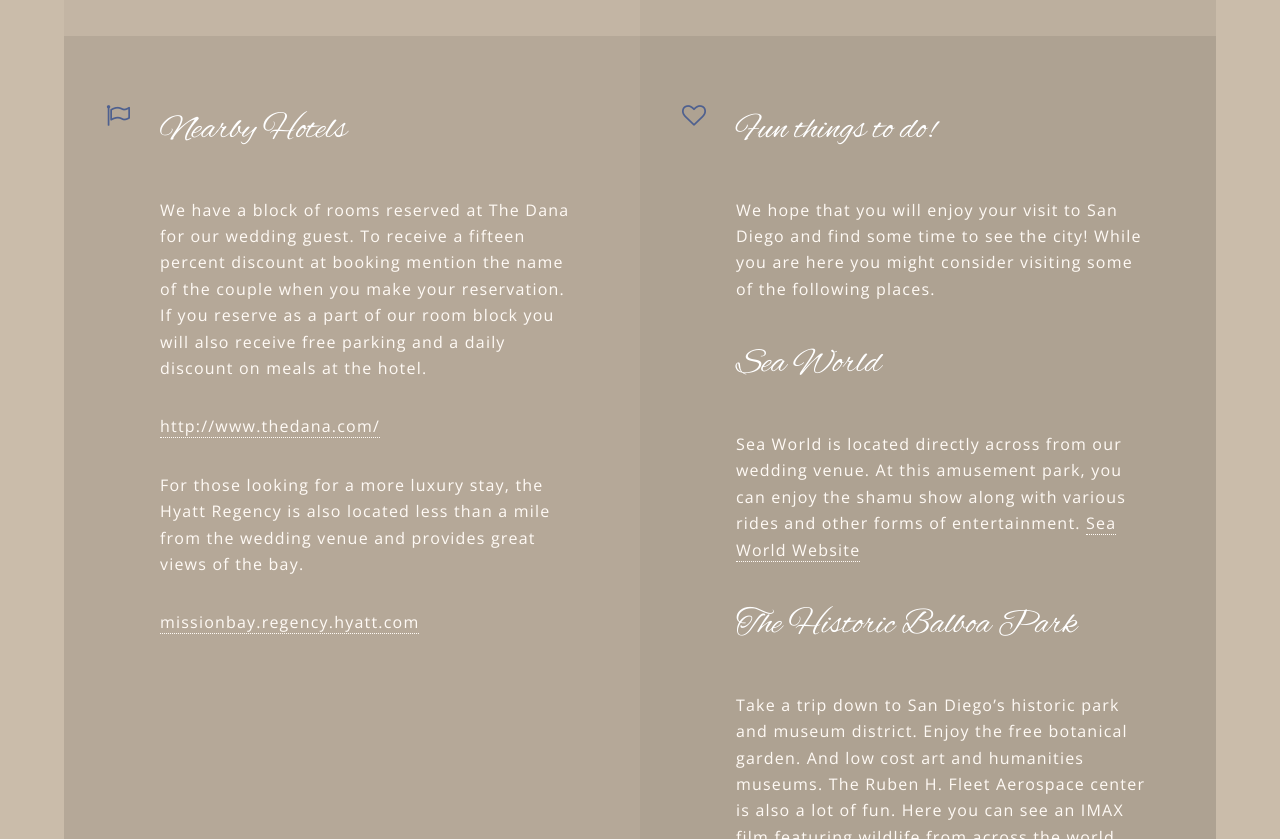
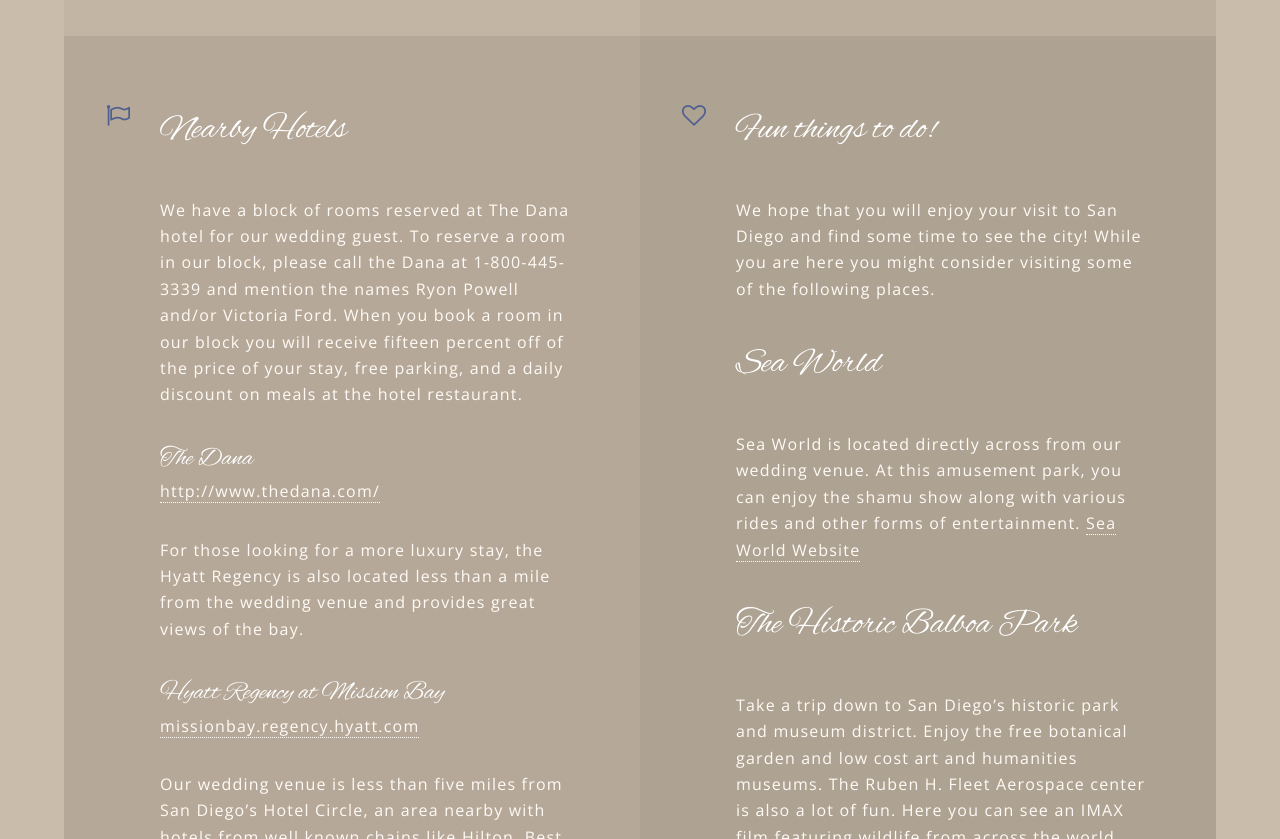
Before and after one commit to ReverendHill/ReverendHill.github.io, a Jekyll site: the page built from index.html, in a window 1280 px wide and 900 px high, scrolled down 4329 px, cut to the strip 61-900 px from the top of the window. Built offline with Jekyll 4.4.1, drawn with Linux system fonts in a browser that asks for light colours; some of the changed text lies outside the part shown.

Commit message:
Text changes

```diff
--- a/index.html
+++ b/index.html
@@ -95,18 +95,37 @@ layout: landing
 								</li>
 								<li class="icon fa-flag-o">
 									<h3 style="font-family:tester">Nearby Hotels</h3>
-									<p>We have a block of rooms reserved at The Dana for our wedding guest. To receive a fifteen percent discount at booking mention
-										the name of the couple when you make your reservation.
-										If you reserve as a part of our room block you will also receive free parking and a daily discount on meals at the hotel.
+									<p>We have a block of rooms reserved at The Dana hotel for our
+										wedding guest. To reserve a room in our block, please call
+										 the Dana at 1-800-445-3339 and mention the names Ryon Powell
+										  and/or Victoria Ford. When you book a room in our block you
+										  will receive fifteen percent off of the price of your stay,
+										   free parking, and a daily discount on meals at the hotel
+										    restaurant.
 									</p>
 
+									<h5 style="font-family:tester; margin: 0">The Dana </h5>
 									<p><a href="http://www.thedana.com/">http://www.thedana.com/</a></p>
 
 									<p > For those looking for a more luxury stay, the Hyatt Regency is also
 										 located less than a mile from the wedding venue and provides great
 										  views of the bay.
 									</p>
+
+									<h5 style="font-family:tester; margin: 0">Hyatt Regency at Mission Bay</h5>
 									<p><a href="https://missionbay.regency.hyatt.com/en/hotel/home.html">missionbay.regency.hyatt.com</a></p>
+
+									<p > Our wedding venue is less than five miles from San Diego’s Hotel Circle,
+											an area nearby with hotels from well known chains like Hilton,
+											Best Western, Ramada, Comfort Inn and more. To check rates for
+											 all the hotels on San Diego’s Hotel Circle, click on the website below.
+									</p>
+
+									<h5 style="font-family:tester; margin: 0">San Diego’s Hotel Circle </h5>
+									<p><a href="www.hotelcircle.net/">www.hotelcircle.net/</a></p>
+
+
+
 								</li>
 								<li class="icon fa-heart-o">
 									<h3 style="font-family:tester">Fun things to do!</h3>
@@ -124,7 +143,8 @@ layout: landing
 									<h3 style="font-family:tester">The Historic Balboa Park </h3>
 											<p>
 
-											Take a trip down to San Diego’s historic park and museum district. Enjoy the free botanical garden. And low cost art and humanities museums. The Ruben H. Fleet Aerospace center is also a lot of fun. Here you can see an IMAX film featuring wildlife  from across the world.
+											Take a trip down to San Diego’s historic park and museum district. Enjoy the free botanical garden and low cost art and humanities museums. The Ruben H. Fleet Aerospace center is also a lot of fun. Here you can see an IMAX film featuring wildlife  from across the world.
+											<br>
 											<a href="https://www.balboapark.org/">Balboa Park Website</a>
 									</p>
 									<!-- <a class="post-link" href="{{ post.url | prepend: site.baseurl }}">{{ post.title }}</a> -->
--- a/people.html
+++ b/people.html
@@ -42,7 +42,7 @@ layout: landing
 								<!-- <h2 class="mediumText">About the Couple</h2> -->
 								<!-- <p class="smallerText">Our Love Story -->
 									<h2 style="font-family:tester">Ebony</h2>
-									<p>Is Victoria’s Matron of Honor and one of her closest friends. Ebony was introduced to Victoria by Denise in college, and they became fast friends because of their mutual love for food and trap music. You can catch ebony and Victoria having random breakfasts at IHOP at all hours of the day or night, or shopping at their local mall.
+									<p>Is Victoria’s Matron of Honor and one of her closest friends. Ebony was introduced to Victoria by Denise in college, and they became fast friends because of their mutual love for food and trap music. You can catch Ebony and Victoria having random breakfasts at IHOP at all hours of the day or night, or shopping at their local mall.
                                     </p>
 
 									<!-- </p> -->
@@ -73,7 +73,7 @@ layout: landing
 								<!-- <h2 class="mediumText">About the Couple</h2> -->
 								<!-- <p class="smallerText">Our Love Story -->
 									<h2 style="font-family:tester">Ariel</h2>
-									<p>Is one of the bride’s oldest friends. Victoria and Ariel attended San Diego Academy together from Kindergarten to the ninth grade. Ariel was not fond of Victoria when they met on their first day in kindergarten because Victoria had a runny nose and wouldn’t stop sniffling. Fast forward 25 years and Victoria and Ariel are close as family, who would have thought! </p>
+									<p>Is one of the bride’s oldest friends. Victoria and Ariel attended San Diego Academy together from kindergarten to the ninth grade. Ariel was not fond of Victoria when they met on their first day in kindergarten because Victoria had a runny nose and wouldn’t stop sniffling. Fast forward 25 years and Victoria and Ariel are close as family, who would have thought! </p>
 
 									<!-- </p> -->
 							</div>
```
Also changed, not shown: other parts of people.html (+1 -1 lines), 3 other files.
